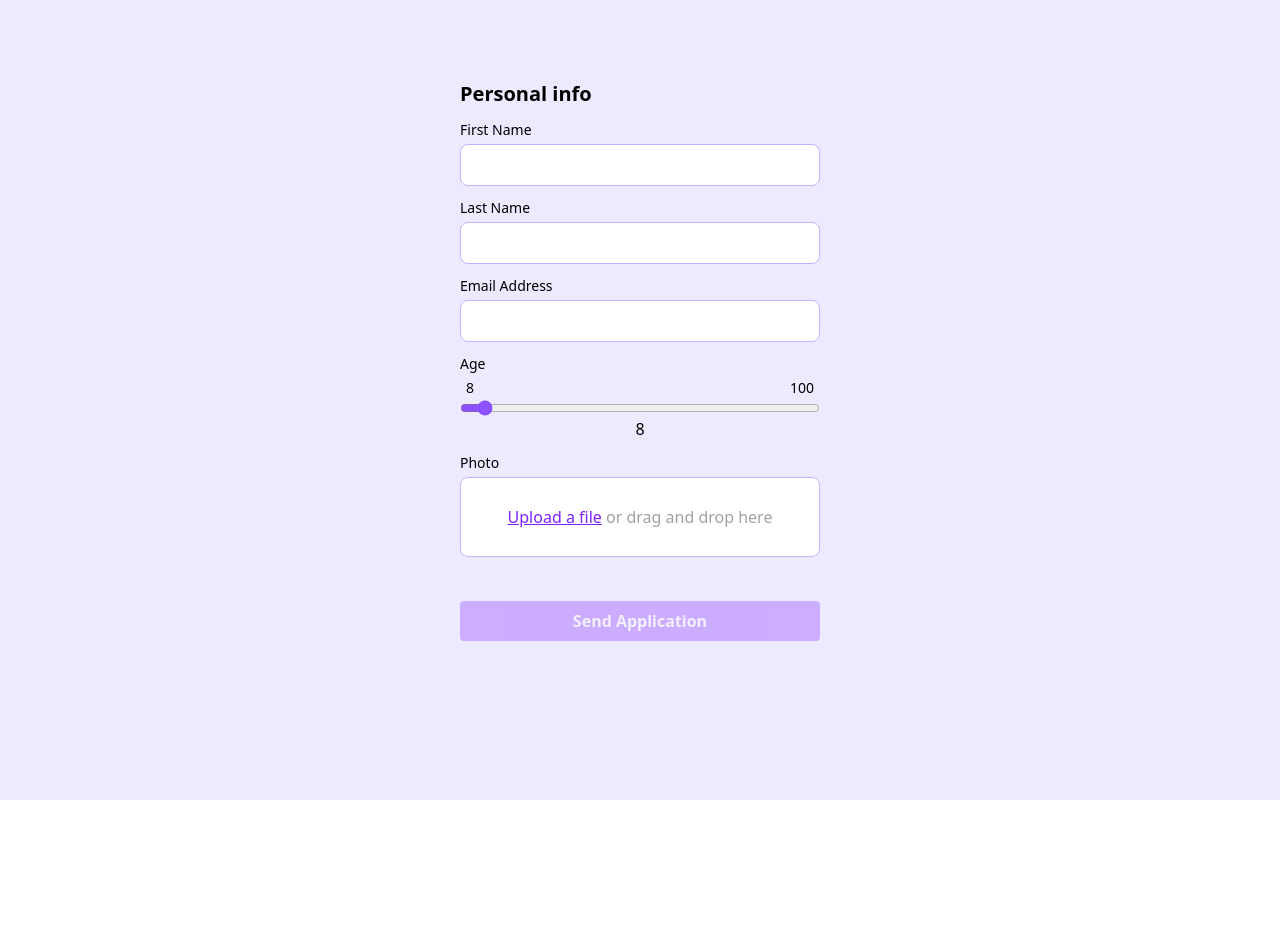
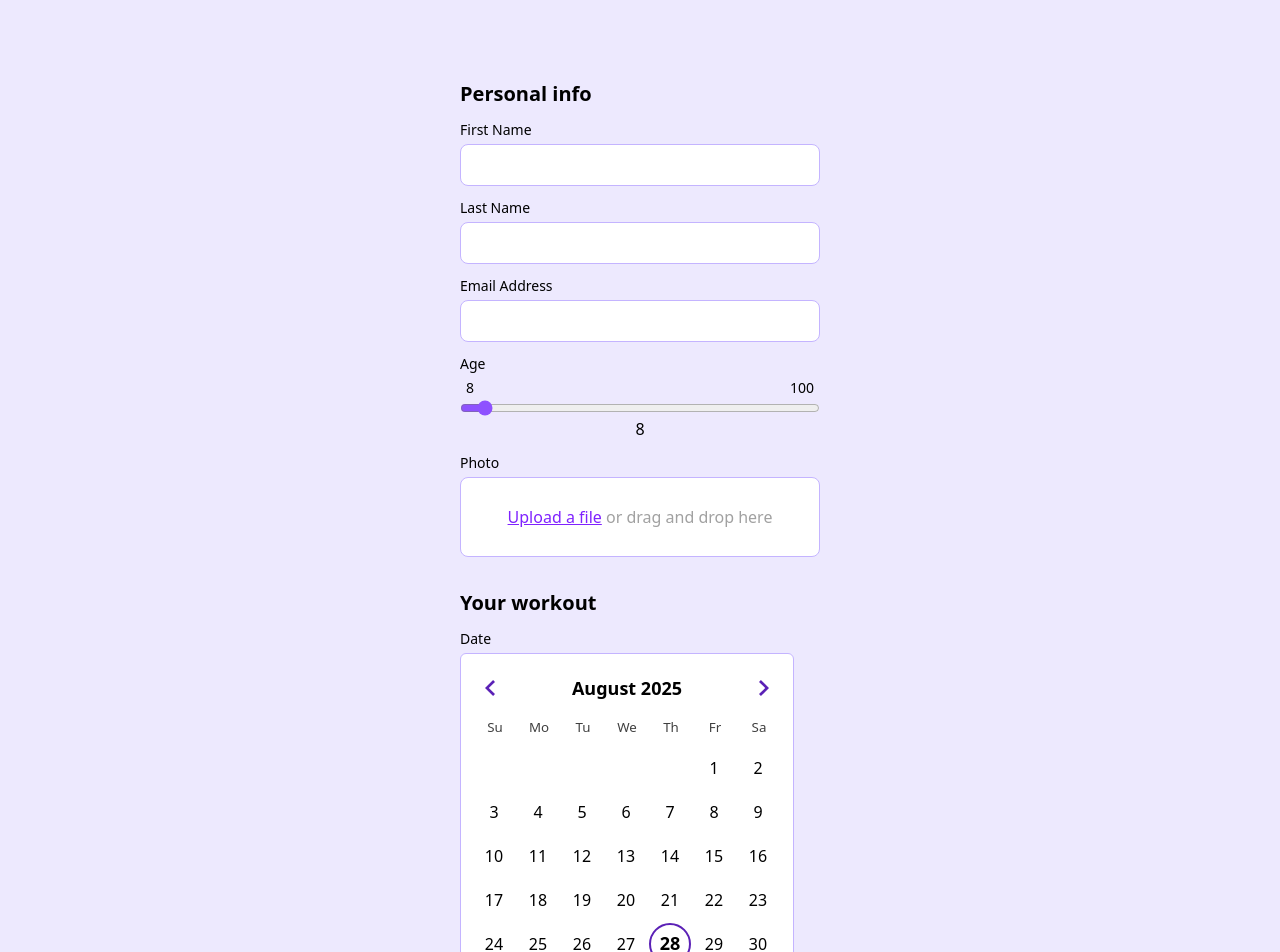
Before and after one commit to GreatLolz/zadanie-react-think1st, a React (Vite) app: page / in a window 1280 px wide. Shown: the top 952 px of the page. Before the commit the page ends 800 px from the top, so only its background shows below. Built offline with nearby package versions, Linux system fonts and the light colour scheme.

Commit message:
add: day input component

```diff
--- /dev/null
+++ b/src/components/DateInput.tsx
@@ -0,0 +1,31 @@
+import { DayPicker } from "react-day-picker";
+import "react-day-picker/style.css"
+import type { DateInputProps } from "../types/components";
+import { useState } from "react";
+import "./dateInput.css"
+
+export default function DateInput({ label, onChange }: DateInputProps) {
+    const [date, setDate] = useState<Date>(new Date());
+
+    const handleChange = (date: Date) => {
+        setDate(date);
+        onChange(date);
+    }
+
+    return (
+        <div className="flex flex-col w-full gap-1">
+            <label className="text-sm">{label}</label>
+            <DayPicker
+                className="bg-white w-fit p-3 rounded-md border-1 border-violet-300"
+                mode="single"
+                selected={date}
+                onSelect={handleChange}
+                required={true}
+                navLayout="around"
+                classNames={{
+                    today: ""
+                }}
+            />
+        </div>
+    )
+}
--- a/src/components/WorkoutForm.tsx
+++ b/src/components/WorkoutForm.tsx
@@ -3,6 +3,7 @@ import Input from "./Input";
 import { type WorkoutFormData } from "../types/types";
 import Slider from "./Slider";
 import FileInput from "./FileInput";
+import DateInput from "./DateInput";
 
 export default function WorkoutForm() {
     const [formData, setFormData] = useState<WorkoutFormData>(
@@ -46,6 +47,8 @@ export default function WorkoutForm() {
             <Input label="Email Address" value={formData.email} type="email" onChange={(newValue) => handleChange("email", newValue)} />
             <Slider label="Age" value={formData.age} min={8} max={100} step={1} onChange={(newValue) => handleChange("age", newValue)}></Slider>
             <FileInput label="Photo" onChange={(newFile) => handleChange("photo", newFile)}></FileInput>
+            <h1 className="text-xl font-semibold mt-5">Your workout</h1>
+            <DateInput label="Date" onChange={(newDate) => handleChange("date", newDate)}/>
             <button className="bg-violet-600 text-white font-semibold p-2 rounded-sm mt-8 hover:cursor-pointer hover:bg-violet-700 disabled:opacity-30 disabled:cursor-not-allowed"
                 type="submit"
                 onClick={(e) => { e.preventDefault(); handleSubmit() }}
--- /dev/null
+++ b/src/components/dateInput.css
@@ -0,0 +1,3 @@
+.rdp-root {
+    --rdp-accent-color: #5B21B6;
+}
--- a/src/types/components.ts
+++ b/src/types/components.ts
@@ -18,3 +18,8 @@ export interface FileInputProps {
     label: string;
     onChange: (file: File | null) => void;
 }
+
+export interface DateInputProps {
+    label: string;
+    onChange: (date: Date | null) => void;
+}
```
